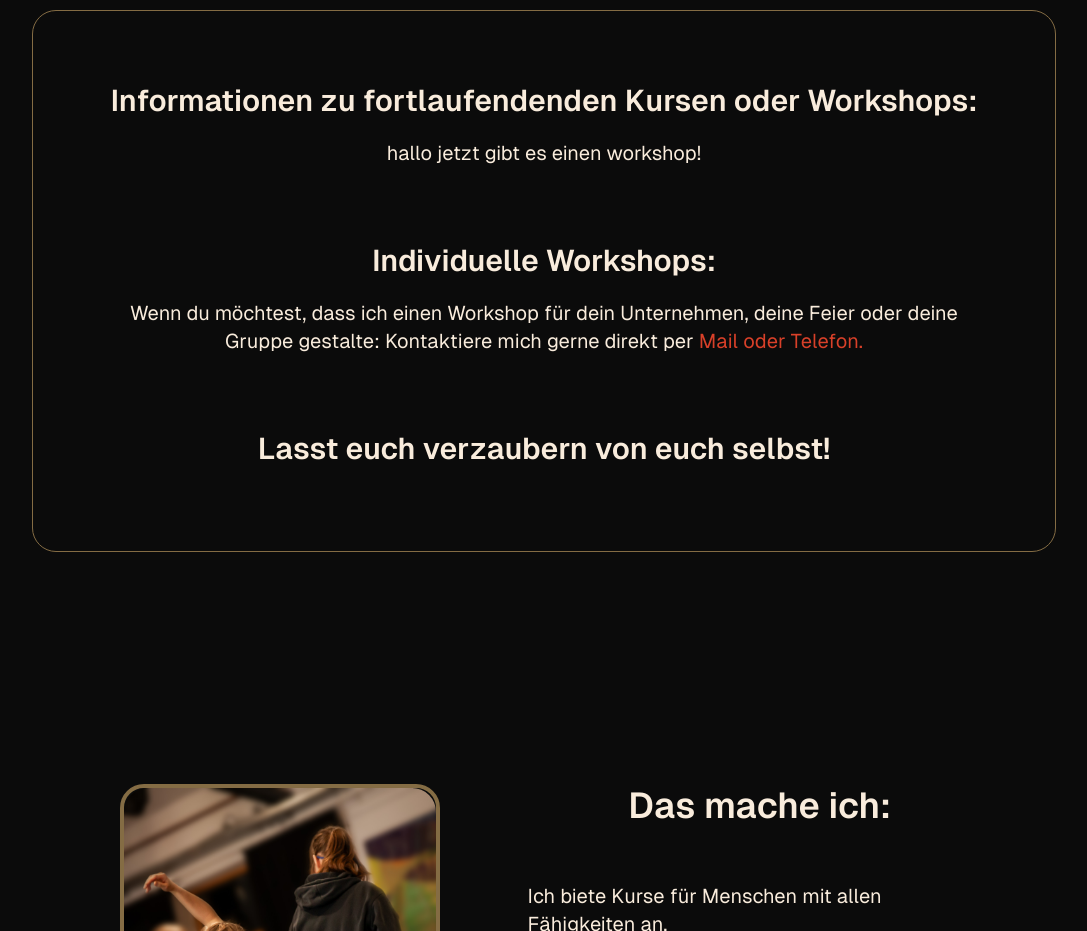
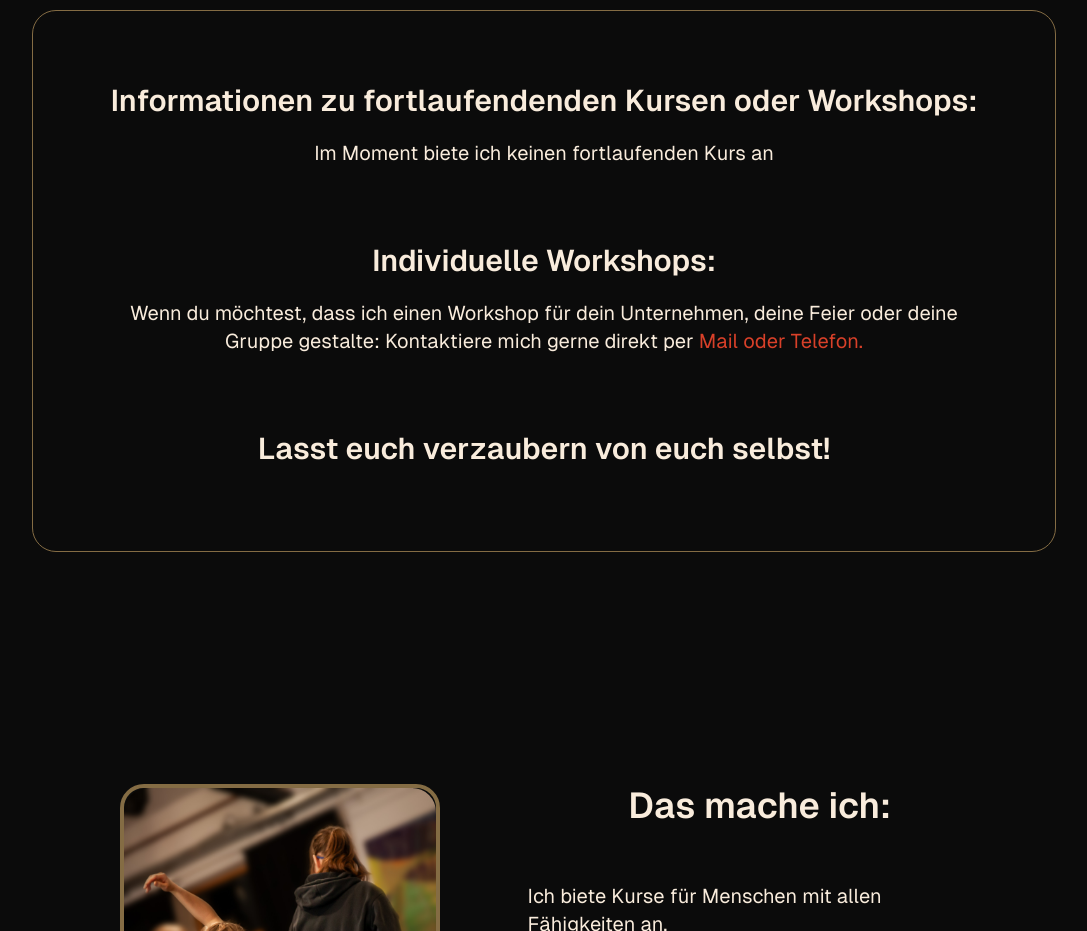
Before and after one commit to redquirrel/Zirkus, a Next.js app in the folder circus-for-everyone-main/: page / in a window 1280 px wide. Shown: the part 1520-2451 px from the top of the page, without its empty margins (96-1183 px from the left). Built offline with nearby package versions, Linux system fonts and the light colour scheme.

Commit message:
Update Aktuell.tsx
displays aktuellws.none

```diff
--- a/circus-for-everyone-main/src/components/Aktuell.tsx
+++ b/circus-for-everyone-main/src/components/Aktuell.tsx
@@ -2,9 +2,16 @@
 
 import React from 'react';
 import { motion } from "framer-motion";
+import { aktuellws } from '@/app/lib/data';
+import { AktuellwsArray } from '@/app/lib/data';
+
+// type definition for prop
+type AktuellProps = {
+    aktuellws: AktuellwsArray;
+};
 
 
-export default function Aktuell() {
+export default function Aktuell({ aktuellws }: AktuellProps) {
   return (
     <div id="aktuell" className='flex justify-center items-center pt-16 ld:pt-20 pb-10 md:pb-20'>
       <div className='text-center md:border md:border-gold md:rounded-3xl max-w-5xl w-full p-6'>
@@ -29,7 +36,13 @@ export default function Aktuell() {
             Informationen zu fortlaufendenden Kursen oder Workshops:
         </h1>
         <p className='mb-3 text-lg lg:text-xl pt-2'>
-            hallo jetzt gibt es einen workshop!
+            {/* Iterate through the array and display only the 'none' property */}
+            {aktuellws.map((item, index) => (
+                <div key={index}>
+                    {/* Check if 'none' exists for the current item and display it */}
+                    {item.none && <p>{item.none}</p>}
+                </div>
+            ))}
         </p>
 
 
```
